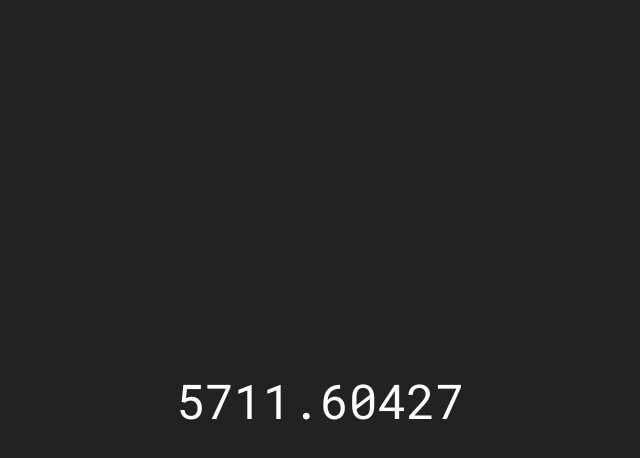
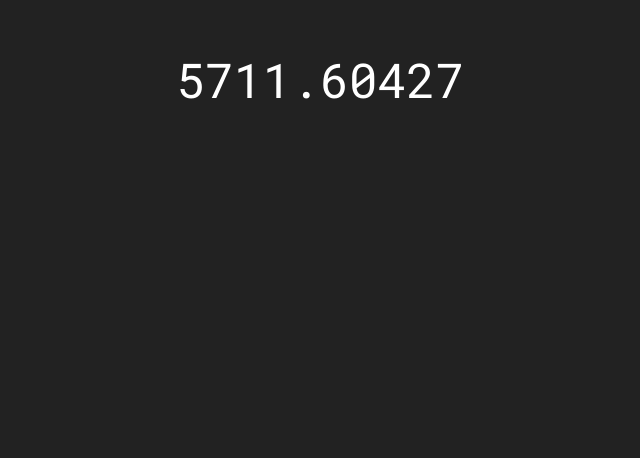
Before and after one commit to sjhuang26/sjhuang26, a plain HTML site: page index.html in a window 1280 px wide. Shown: the whole page, without its empty margins (320-960 px from the left). Drawn offline with Linux system fonts and the light colour scheme.

Commit message:
Update index.html

```diff
--- a/index.html
+++ b/index.html
@@ -16,20 +16,18 @@
         justify-content: center;
         align-items: center;
         align-content: center;
-      }
-
-      p {
         font-size: 300%;
+        flex-direction: column;
       }
     </style>
   </head>
   <body>
-    <p></p>
+    <p id="time"></p>
     <script>
       setInterval(() => {
         const dateDiff = new Date() - new Date("8/26/2003");
         const val = (dateDiff/1000/3600/24).toFixed(5);
-        document.querySelector('p').textContent = val;
+        document.querySelector('#time').textContent = val;
       }, 10);
     </script>
   </body>
```
